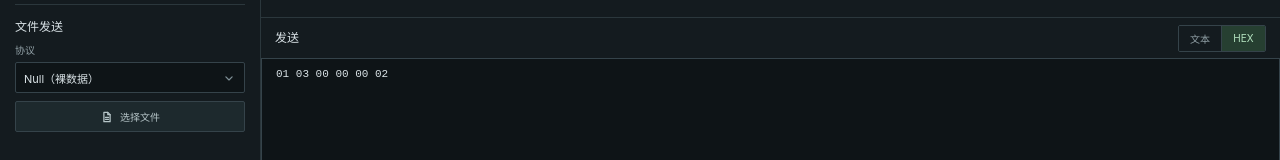
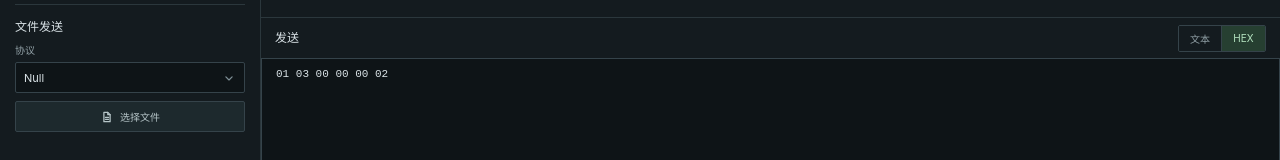
Before and after one commit to TONYGFX/SerialPilot, a React (Vite) app: page / in a window 1280 px wide. Shown: the part 592-752 px from the top of the page. Built offline with nearby package versions, Linux system fonts and the light colour scheme.

Commit message:
style(serialpilot): 简化 Null 协议标签

```diff
--- a/src/components/SettingsPanel.tsx
+++ b/src/components/SettingsPanel.tsx
@@ -66,5 +66,5 @@ function FileTransferSettings({ fileProtocol, onFilePath, onFileProtocol }: Pick
       setError(String(cause));
     }
   };
-  return <section className="file-settings"><h2>文件发送</h2><label className="file-protocol">协议<OptionPicker value={fileProtocol} options={[{ value: "null", label: "Null（裸数据）" }, { value: "xmodem", label: "Xmodem" }, { value: "xmodem-1k", label: "Xmodem-1k" }, { value: "ymodem", label: "Ymodem" }]} onChange={(value) => onFileProtocol(value as FileTransferProtocol)} /></label><button type="button" className="secondary file-picker" onClick={() => void chooseFile()}><Icon name="file" size={14} />选择文件</button>{error && <small className="file-picker-error" role="alert">{error}</small>}</section>;
+  return <section className="file-settings"><h2>文件发送</h2><label className="file-protocol">协议<OptionPicker value={fileProtocol} options={[{ value: "null", label: "Null" }, { value: "xmodem", label: "Xmodem" }, { value: "xmodem-1k", label: "Xmodem-1k" }, { value: "ymodem", label: "Ymodem" }]} onChange={(value) => onFileProtocol(value as FileTransferProtocol)} /></label><button type="button" className="secondary file-picker" onClick={() => void chooseFile()}><Icon name="file" size={14} />选择文件</button>{error && <small className="file-picker-error" role="alert">{error}</small>}</section>;
 }
```
